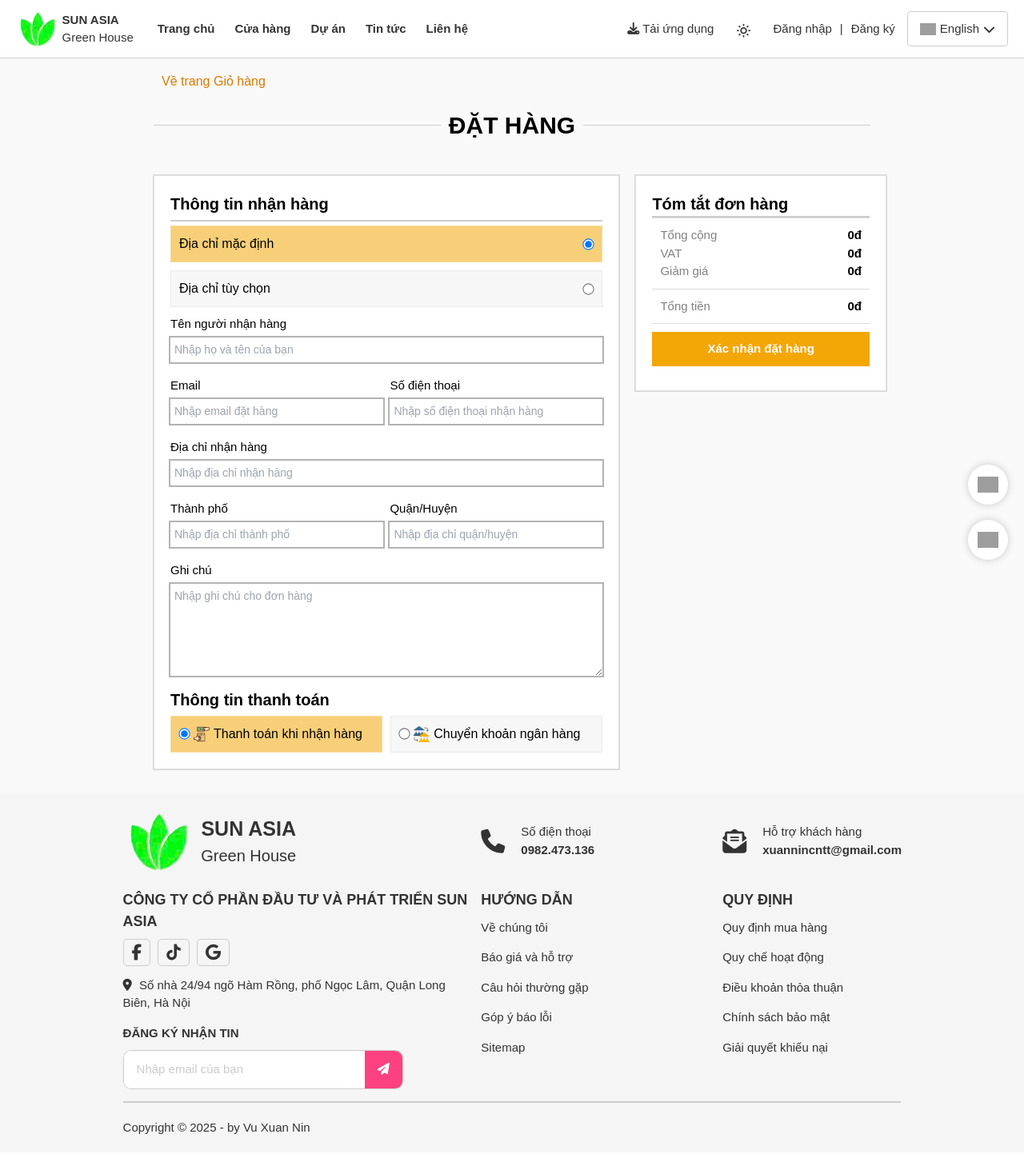
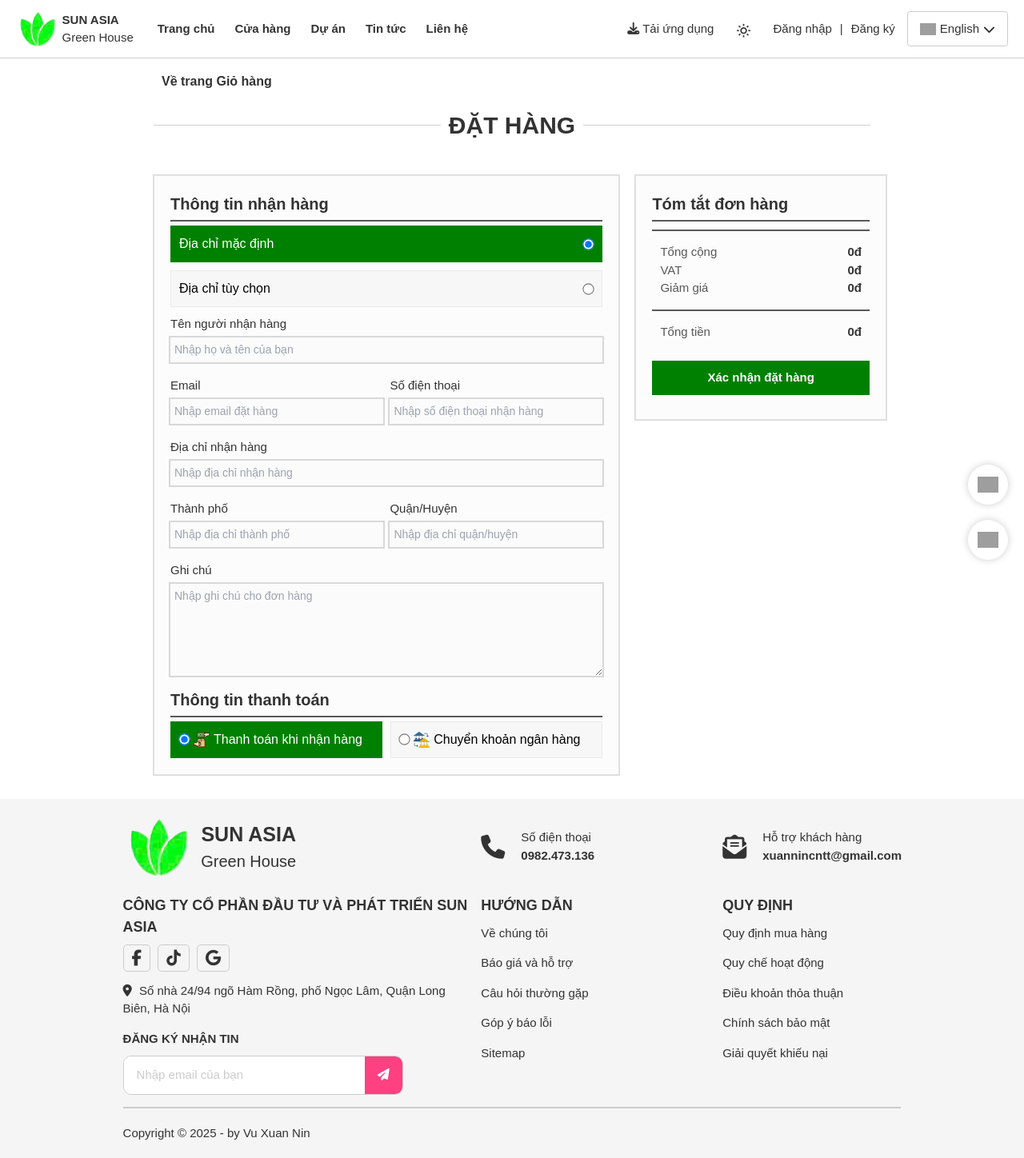
Before and after one commit to xuannincntt/sun_asia, a Django app: page /checkout/ in a window 1280 px wide. Shown: the whole page at 80% size. Before the commit the page ends 1418 px from the top, so only its background shows below. Run offline with Django 5.2, Linux system fonts and the light colour scheme; some libraries are stand-ins or nearby versions; grey boxes are pictures that could not be loaded.

Commit message:
Chinh mau dark&light mode cho trang products, cart va checkout

```diff
--- a/products/views.py
+++ b/products/views.py
@@ -27,6 +27,7 @@ def product_list(request):
 
     categories = Category.objects.all()
     selected_category = {
+        'name': "Tất cả sản phẩm",
         'slug': "tat-ca-san-pham"
     }
     if category_slug == 'all':
--- a/static/css/checkout.css
+++ b/static/css/checkout.css
@@ -2,17 +2,23 @@
     box-sizing: border-box;
     font-family: sans-serif;
     padding-top: 7rem;
-    background-color: rgb(249, 249, 249);
+    background-color: var(--bg-color);
 }
 
 .card-hover{
-    background-color: #f9f3eb !important;
+    background-color: rgb(217, 255, 217) !important;
+    border: 1px solid rgb(217, 255, 217) !important;
 }
 
 .card-active{
-    background-color: #f7cf78 !important;
-    border: 1px solid #f8db9d !important;
+    background-color: var(--category-card-active) !important;
+    border: 1px solid var(--category-card-active) !important;
+    color: white;
 }
+
+
+
+
 
 .order-page-header{
     box-sizing: border-box;
@@ -33,15 +39,15 @@
         .return-link{
             box-sizing: border-box;
             text-decoration: none;
-            color: black;
+            color: var(--text-color);
             padding: 1rem 0.5rem;
             gap: 0.5rem;
             border-radius: 10px;
-            color: #d97b00;
+
             cursor: pointer;
             transition: all 0.1s ease-in-out;
 
-            .return-icon, .return-label{
+            .return-icon, .return-title{
                 font-weight: 550;
             }
 
@@ -54,11 +60,8 @@
             }
 
             &:hover{
-                background-color: #fae5b7;
-            }
-
-            &:active{
-                background-color: #fbe3ae;
+                color: var(--main-color);
+                background-color: var(--return-bg-hover);
             }
         }
     }
@@ -72,7 +75,7 @@
         .title-text{
             font-size: 3rem;
             font-weight: 700;
-            color: black;
+            color: var(--text-color);
         }
     }
 
@@ -106,21 +109,26 @@
         gap: 2rem;
 
         .section-order-input, .section-order-total{
-            background-color: white;
+            background-color: var(--cart-row-bg);
             padding: 2rem;
             border: 0.5px solid rgb(226, 226, 226);
             box-shadow: rgba(0, 0, 0, 0.02) 0px 1px 3px 0px, rgba(27, 31, 35, 0.15) 0px 0px 0px 1px;
         }
+
+
 
         .section-order-input{
             display: flex;
             flex-direction: column;
             gap: 1rem;
 
+
             .address-title, .payment-title{
                 font-size: 2rem;
                 font-weight: 550;
+                color: var(--text-color);
             }
+
 
             .section-order-address{
                 display: flex;
@@ -138,6 +146,7 @@
                         box-sizing: border-box;
                         background-color: #f8f7f7;
                         border: 1px solid rgb(234, 234, 234);
+                        transition: all 0.2s ease-in-out;
 
 
                         .address-selection-label{
@@ -182,6 +191,7 @@
 
                             .form-name{
                                 font-size: 1.5rem;
+                                color: var(--text-color);
                             }
 
                             .form-input{
@@ -191,11 +201,13 @@
                                 max-width: 100%;
                                 padding: 0.5rem;
                                 font-size: 1.4rem;
-                                outline: 2px solid rgb(179, 179, 179);
+                                outline: 2px solid rgb(216, 216, 216);
+                                background-color: var(--cart-row-bg);
                                 overflow-y: hidden;
+                                color: var(--text-color);
 
                                 &:focus-within{
-                                    outline: 2px solid black;
+                                    outline: 2px solid var(--second-color);
                                 }
                             }
 
@@ -274,6 +286,7 @@
 
                     .bank-account{
                         box-sizing: border-box;
+                        color: var(--text-color);
 
                         .bank-account-image{
                             width: 50%;
@@ -293,6 +306,7 @@
                             display: flex;
                             flex-direction: column;
                             padding: 0.85rem;
+                            color: var(--text-color);
 
                             .bank-proof-input{
                                 width: 100%;
@@ -332,15 +346,23 @@
         .section-order-total{
             box-sizing: border-box;
             height: max-content;
+            display: flex;
+            flex-direction: column;
+            gap: 0.5rem;
 
             .total-title{
                 box-sizing: border-box;
                 font-size: 2rem;
                 font-weight: 550;
+                color: var(--text-color);
             }
 
             .total-info{
                 box-sizing: border-box;
+                height: max-content;
+                display: flex;
+                flex-direction: column;
+                gap: 0.5rem;
 
                 .total-info-products{
                     box-sizing: border-box;
@@ -368,6 +390,7 @@
                             display: flex;
                             flex-direction: column;
                             padding: 0 0.8rem;
+                            color: var(--text-color);
 
                             .card-info-row1{
                                 flex: 1;
@@ -378,6 +401,7 @@
                                     white-space: nowrap;         /* Prevent text from wrapping */
                                     overflow: hidden;            /* Hide overflowing text */
                                     text-overflow: ellipsis;
+
                                 }
 
 
@@ -419,11 +443,11 @@
                     }
 
                     .total-row-label{
-                        color: grey;
+                        color: var(--cart-total-label);
                     }
 
                     .total-row-value{
-                        color: black;
+                        color: var(--text-color);
                         font-weight: 600;
                     }
                 }
@@ -443,9 +467,7 @@
 
                 }
 
-                .total-info-process, .total-info-products, .total-info-final{
-                    border-bottom: 1px solid rgb(220, 220, 220);
-                }
+
             }
 
             .total-submit{
@@ -455,7 +477,7 @@
                 .submit-btn{
                     width: 100%;
                     box-sizing: border-box;
-                    background-color: #f3a706;
+                    background-color: green;
                     padding: 1rem;
                     color: white;
                     font-size: 1.5rem;
@@ -464,12 +486,11 @@
                     transition: all 0.2s ease-in-out;
 
                     &:hover{
-                        background-color: #ffae00d4;
-                        color: rgb(248, 248, 248);
+                        background-color: rgb(0, 114, 0);
                     }
 
                     &:active{
-                        background-color: #feab05d4;
+                        background-color: rgb(0, 96, 0);
                     }
 
                 }
@@ -609,4 +630,28 @@
             }
         }
     }
+
+    .spinner {
+        width: 40px;
+        height: 40px;
+        border: 4px solid #ccc;
+        border-top: 4px solid var(--main-color);
+        border-radius: 50%;
+        animation: spin 1s linear infinite;
+        margin: auto;
+    }
+
+
 }
+
+.section-order-divider{
+    width: 100%;
+    background-color: var(--cart-total-label) !important;
+    border: 1px solid var(--cart-total-label);
+
+}
+
+@keyframes spin {
+    0% { transform: rotate(0deg); }
+    100% { transform: rotate(360deg); }
+}
--- a/static/css/style.css
+++ b/static/css/style.css
@@ -16,15 +16,26 @@
     --white-color: #fff;
     --bg-color: white;
     --text-color: #333;
+    --text-color-opp: white;
     --text-color-blur: #3b3b3b;
     --text-hover: #1f1f1f;
+    --bg-color-opp: rgb(93, 93, 93);
     --sd-text-color: #ff4081;
     --main-color: #24be2c;
     --second-color: #21b428;
     --shadow-color: rgba(0, 0, 0, .2);
-    --category-card: green;
+    --category-card-active: green;
     --filter-input: green;
-    --category-active-border: rgba(184, 255, 184, 0.503);
+    --cart-btn-border: green;
+    --cart-btn-text: green;
+    --buy-btn-bg-hover: black;
+    --buy-btn-text-hover: white;
+    --return-bg-hover: rgb(201, 247, 201);
+    --checkout-radio-field-bg: rgb(146, 244, 146);
+    --clear-cart-bg-hover: rgb(252, 197, 197);
+    --cart-row-bg: #fbfbfba2;
+    --cart-row-border: #E2E2E2;
+    --cart-total-label: rgb(88, 88, 88);
 }
 
 .darkMode {
@@ -33,16 +44,27 @@
     --hover-color: #555;
     --white-color: #fff;
     --bg-color: #222;
+    --bg-color-opp: white;
     --text-color: #f0f0f0;
     --text-color-blur: #7f7f7f;
     --text-hover: #e0e0e0;
     --sd-text-color: #ff4081;
+    --text-color-opp: black;
     --main-color: #24be2c;
-    --second-color: #ffc107;
+    --second-color: #21b428;
     --shadow-color: rgba(0, 0, 0, .5);
     --category-card: green;
     --filter-input: green;
-    --category-active-border: rgba(184, 255, 184, 0.503);
+    --category-card-active: green;
+    --cart-btn-border: rgb(225, 255, 225);
+    --cart-btn-text: green;
+    --buy-btn-bg-hover: rgb(53, 52, 52);
+    --buy-btn-text-hover: white;
+    --return-bg-hover: rgba(0, 139, 0, 0.407);
+    --clear-cart-bg-hover: rgba(251, 90, 90, 0.24);
+    --cart-row-bg: rgb(59, 59, 59);
+    --cart-row-border: #E2E2E2;
+    --cart-total-label: rgb(229, 229, 229);
 }
 
 .actions #change-color .bx:first-child {
--- a/static/js/checkout.js
+++ b/static/js/checkout.js
@@ -162,6 +162,11 @@ const clearInput = () => {
 const setFormOnSubmit = () => {
     orderForm.addEventListener("submit", (e) => {
         e.preventDefault();
+        const popupContainer = popup.querySelector(".popup-container");
+        const popupSpinner = popup.querySelector(".spinner");
+        popupContainer.style.display = "none";
+        popupSpinner.classList.remove("hide");
+        togglePopup();
         const bankProofInput = document.getElementById('bankProof');
 
         // Lấy dữ liệu đơn hàng
@@ -206,6 +211,9 @@ const setFormOnSubmit = () => {
         .then(response => response.json())
         .then(data => {
             console.log(data.message);
+            togglePopup();
+            popupContainer.style.display = "block";
+            popupSpinner.classList.add("hide");
             location.replace("/order/success");
         })
         .catch(error => {
--- a/sun_asia/urls.py
+++ b/sun_asia/urls.py
@@ -35,5 +35,4 @@ urlpatterns = [
     path('logout', views.logout_view, name='logout'),
     path('set_language/', set_language, name='set_language'),
     path('tinymce/', include('tinymce.urls')),
-    path('<slug:cat_slug>/', views.product_by_category, name='product_by_category'),
 ]
--- a/templates/checkout.html
+++ b/templates/checkout.html
@@ -5,6 +5,7 @@
 <link href='https://cdn.boxicons.com/fonts/basic/boxicons.min.css' rel='stylesheet'>
 <link href='https://cdn.boxicons.com/fonts/brands/boxicons-brands.min.css' rel='stylesheet'>
 <link rel="stylesheet" href="{% static 'css/index.css' %}?v={{ timestamp }}">
+<link rel="stylesheet" href="{% static 'css/style.css' %}?v={{ timestamp }}">
 <link rel="stylesheet" href="{% static 'css/checkout.css' %}?v={{ timestamp }}">
 {% endblock %}
 
@@ -28,7 +29,7 @@
 
                 <div class="section-order-address">
                     <div class="address-title align-left">Thông tin nhận hàng</div>
-                    <hr style="width: 100%;" />
+                    <hr class="section-order-divider"/>
                     <label style="display: none;" for="orderMode">
                         <input
                             type="text"
@@ -188,6 +189,7 @@
                 </div>
                 <div class="section-order-payment">
                     <div class="payment-title">Thông tin thanh toán</div>
+                    <hr class="section-order-divider"/>
                     <div class="payment-selection">
 
                         <div class="payment-card card-active">
@@ -296,7 +298,7 @@
             </div>
             <div class="section-order-total">
                 <div class="total-title align-lelft">Tóm tắt đơn hàng</div>
-                <hr style="width: 100%;" />
+                <hr class="section-order-divider"/>
                 <div class="total-info">
                     <div class="total-info-products">
                         {% if order %}
@@ -332,6 +334,7 @@
                         <div class="align-left" style="font-size: 2rem;">Không có sản phẩm nào.</div>
                         {% endif %}
                     </div>
+                    <hr class="section-order-divider"/>
                     <div class="total-info-process">
                         <div class="total-row">
                             <div class="total-row-label align-left">Tổng cộng</div>
@@ -346,6 +349,7 @@
                             <div class="total-row-value align-right">{{order.total_discount}}đ</div>
                         </div>
                     </div>
+                    <hr class="section-order-divider"/>
                     <div class="total-info-final">
                         <div class="total-row">
                             <div class="total-row-label align-left">Tổng tiền</div>
@@ -378,6 +382,7 @@
                 </div>
             </div>
         </div>
+        <div class="spinner hide"></div>
     </div>
 </div>
 {% endblock %}
```
Also changed, not shown: static/css/cart.css (+41 -37 lines), static/css/product/product_list.css (+19 -54 lines), templates/product/product_list.html (+2 -12 lines).
